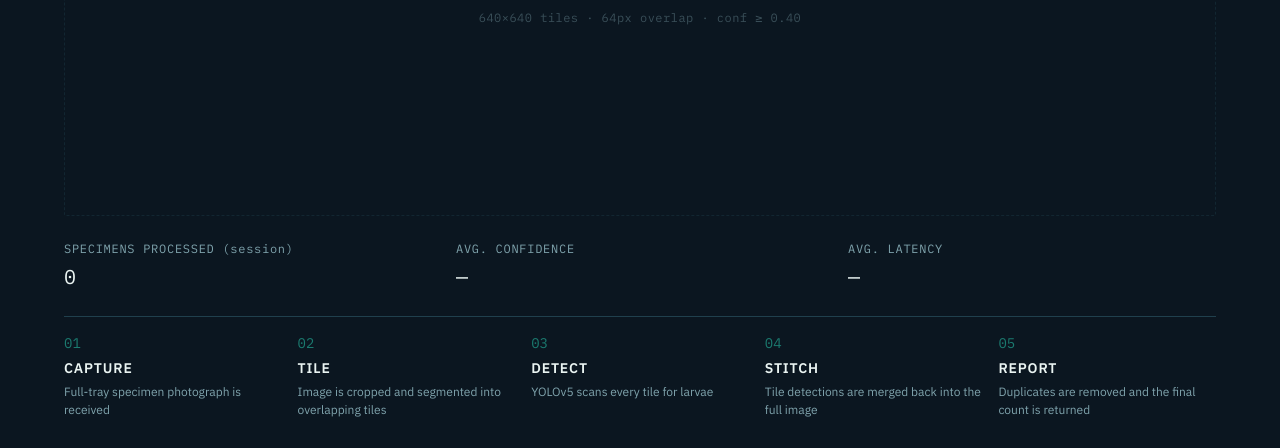
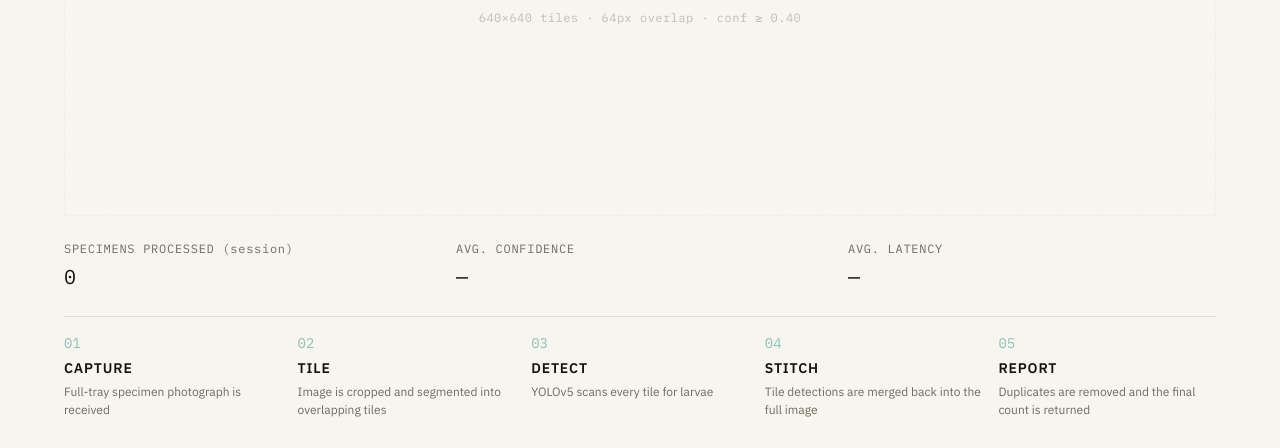
Before and after one commit to abj360/sldcs, a plain HTML site: page static/index.html in a window 1280 px wide. Shown: the part 352-800 px from the top of the page. Drawn offline with Linux system fonts and the light colour scheme; no server answers.

Commit message:
style(ui): switch to luxury light theme with ivory canvas and black text

```diff
--- a/static/index.html
+++ b/static/index.html
@@ -1,5 +1,5 @@
 <!DOCTYPE html>
-<html lang="en" data-theme="dark">
+<html lang="en" data-theme="light">
 <head>
   <meta charset="utf-8" />
   <meta name="viewport" content="width=device-width, initial-scale=1" />
--- a/static/style.css
+++ b/static/style.css
@@ -1,18 +1,21 @@
-/* SLDCS visual identity — laboratory instrumentation, dark and low-glare.
-   All color, type, and spacing decisions trace to the brand system: abyss
-   surface, one living teal accent, coral rationed to the single primary count. */
+/* SLDCS visual identity — luxury light: warm ivory canvas, near-black serif
+   display, one deep-teal accent, and coral rationed to the single primary
+   count. Fine hairlines, soft shadows, and generous whitespace throughout. */
 
 :root {
-  --sldcs-abyss: #0B1620;
-  --sldcs-surface: #10222E;
-  --sldcs-surface-raised: #16303F;
-  --sldcs-hairline: #20404D;
-  --sldcs-text-primary: #EAF4F2;
-  --sldcs-text-muted: #7FA3AC;
-  --sldcs-teal: #2BE1CB;
-  --sldcs-teal-dim: #1B7A6F;
-  --sldcs-coral: #FF6E52;
-  --sldcs-amber: #F2B84B;
+  /* Luxury light theme: warm ivory canvas, pure-white cards, near-black text. */
+  --sldcs-abyss: #F7F5F0;
+  --sldcs-surface: #FFFFFF;
+  --sldcs-surface-raised: #FFFFFF;
+  --sldcs-hairline: #E3DED3;
+  --sldcs-text-primary: #16130F;
+  --sldcs-text-muted: #726B5E;
+  --sldcs-teal: #0E7F6E;
+  --sldcs-teal-dim: #8FBFB6;
+  --sldcs-coral: #C9481B;
+  --sldcs-amber: #9A6B12;
+
+  --sldcs-shadow-soft: 0 1px 2px rgba(20, 16, 10, 0.04), 0 6px 24px rgba(20, 16, 10, 0.05);
 
   --font-display: "Newsreader", Georgia, "Times New Roman", serif;
   --font-body: "IBM Plex Sans", system-ui, -apple-system, "Segoe UI", sans-serif;
@@ -138,7 +141,7 @@ html, body {
 }
 .tray.dragover {
   border: 1px solid var(--sldcs-teal);
-  background: rgba(43, 225, 203, 0.02);
+  background: rgba(14, 127, 110, 0.06);
 }
 .tray.error-flash { border-color: var(--sldcs-amber); }
 .tray.disabled { opacity: 0.4; pointer-events: none; }
@@ -207,6 +210,7 @@ html, body {
 .image-stage {
   position: relative; overflow: hidden; border: 1px solid var(--sldcs-hairline);
   border-radius: var(--radius); background: var(--sldcs-surface);
+  box-shadow: var(--sldcs-shadow-soft);
 }
 .result-image { display: block; width: 100%; height: auto; transform-origin: top left; }
 .box-layer { position: absolute; inset: 0; pointer-events: none; }
@@ -275,6 +279,7 @@ html, body {
 .detection-list {
   list-style: none; margin: 0; padding: 0; max-height: 260px; overflow-y: auto;
   border: 1px solid var(--sldcs-hairline); border-radius: var(--radius);
+  box-shadow: var(--sldcs-shadow-soft);
 }
 .detection-list li {
   display: flex; align-items: center; justify-content: space-between; gap: 8px;
@@ -295,7 +300,7 @@ html, body {
   border: 1px solid var(--sldcs-teal); border-radius: var(--radius);
   padding: 8px 14px; cursor: pointer; font-size: 0.8rem; letter-spacing: 0.04em;
 }
-.btn-primary:hover { background: rgba(43, 225, 203, 0.06); }
+.btn-primary:hover { background: rgba(14, 127, 110, 0.07); }
 .btn-quiet {
   background: none; border: none; color: var(--sldcs-text-muted);
   cursor: pointer; font-family: var(--font-body); font-size: 0.875rem;
```
Also changed, not shown: static/favicon.svg.
